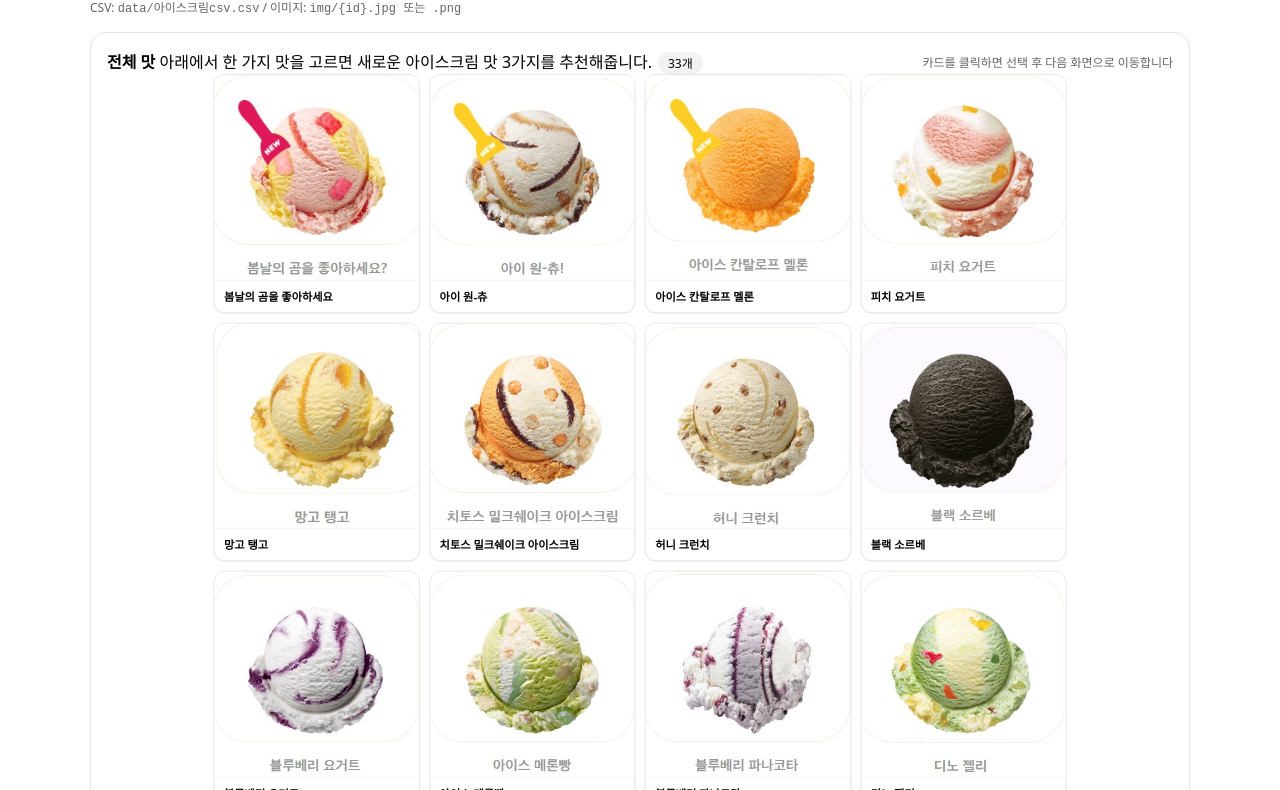
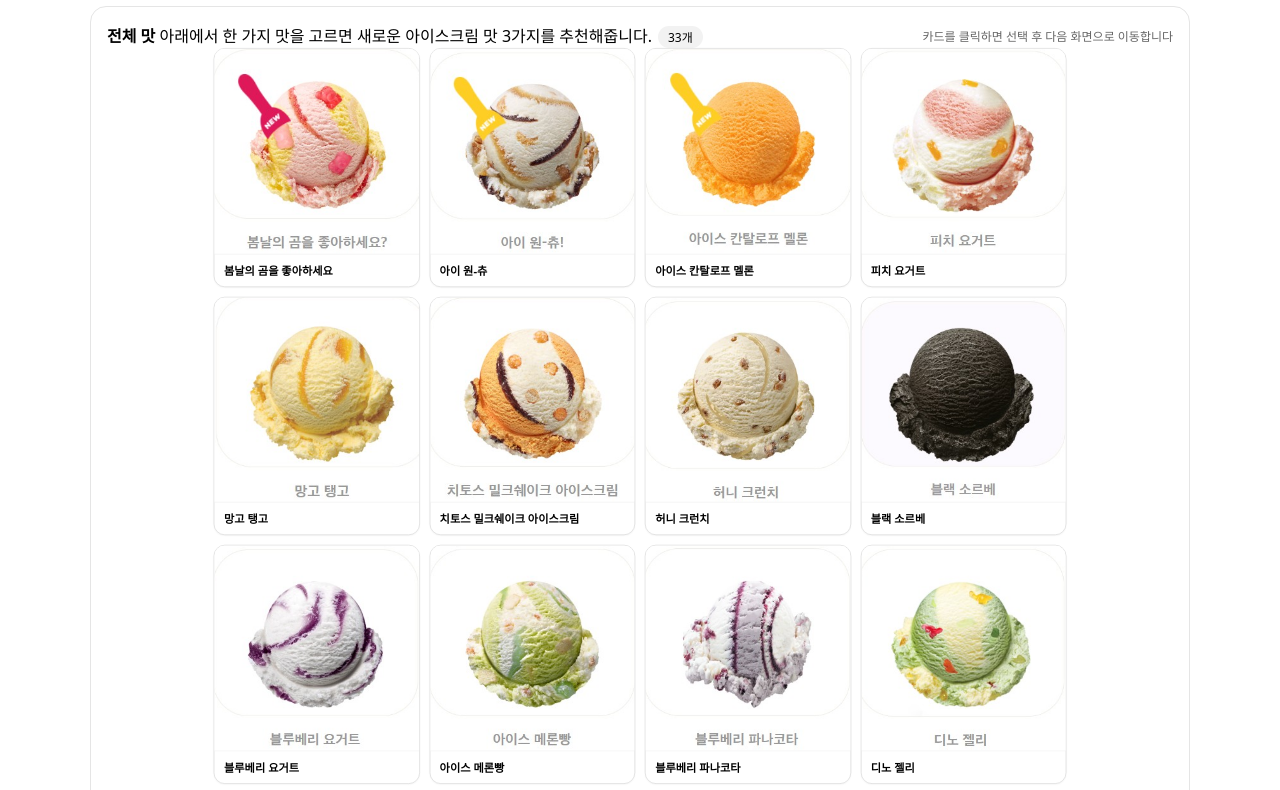
Before and after one commit to hbjclass-eng/icecream-recommender, a plain HTML site: page index.html in a window 1280 px wide. Shown: the part 80-870 px from the top of the page. Drawn offline with nearby package versions, Linux system fonts and the light colour scheme.

Commit message:
Update index.html

```diff
--- a/index.html
+++ b/index.html
@@ -40,7 +40,7 @@
 </head>
 <body>
   <h1>아이스크림 추천</h1>
-  <div class="muted">CSV: <code>data/아이스크림csv.csv</code> / 이미지: <code>img/{id}.jpg 또는 .png</code></div>
+
 
   <!-- 리스트 뷰 -->
   <section id="view-list" class="section">
```
